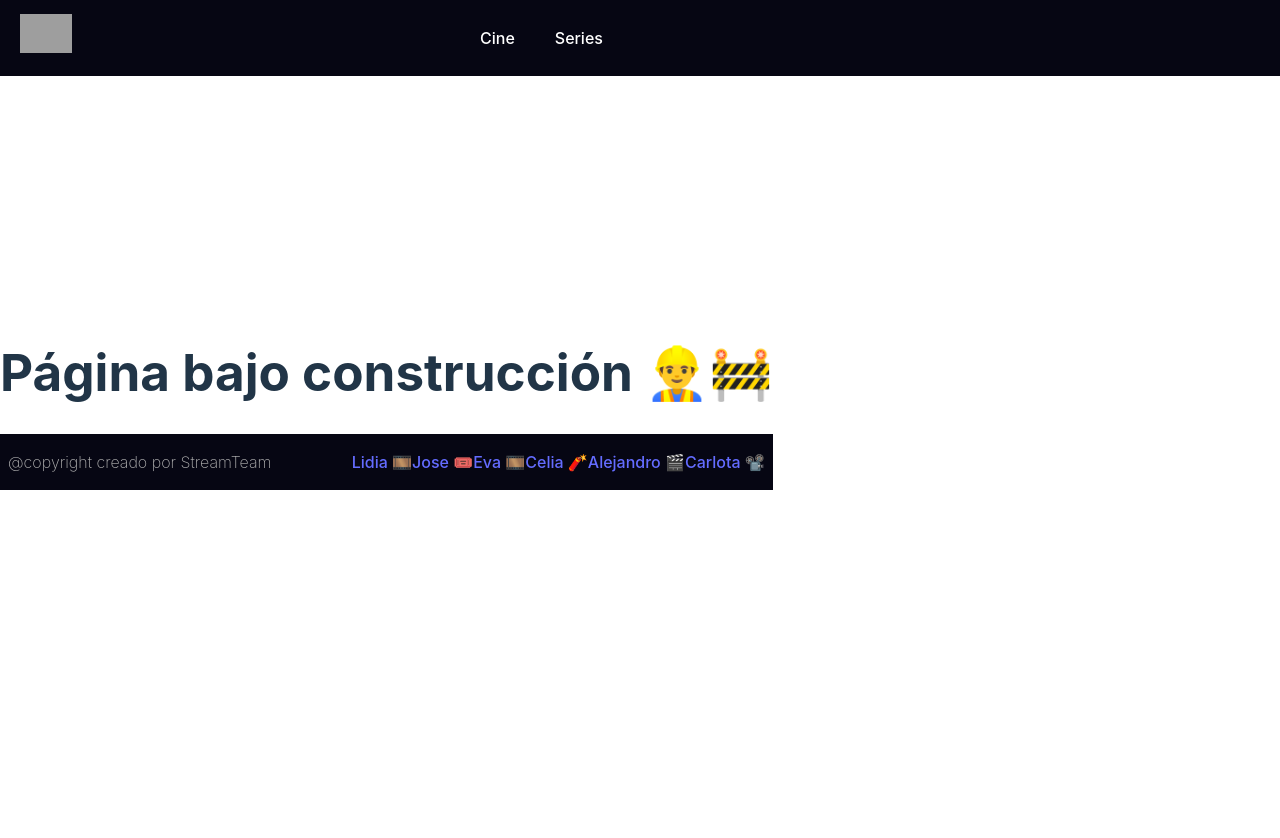
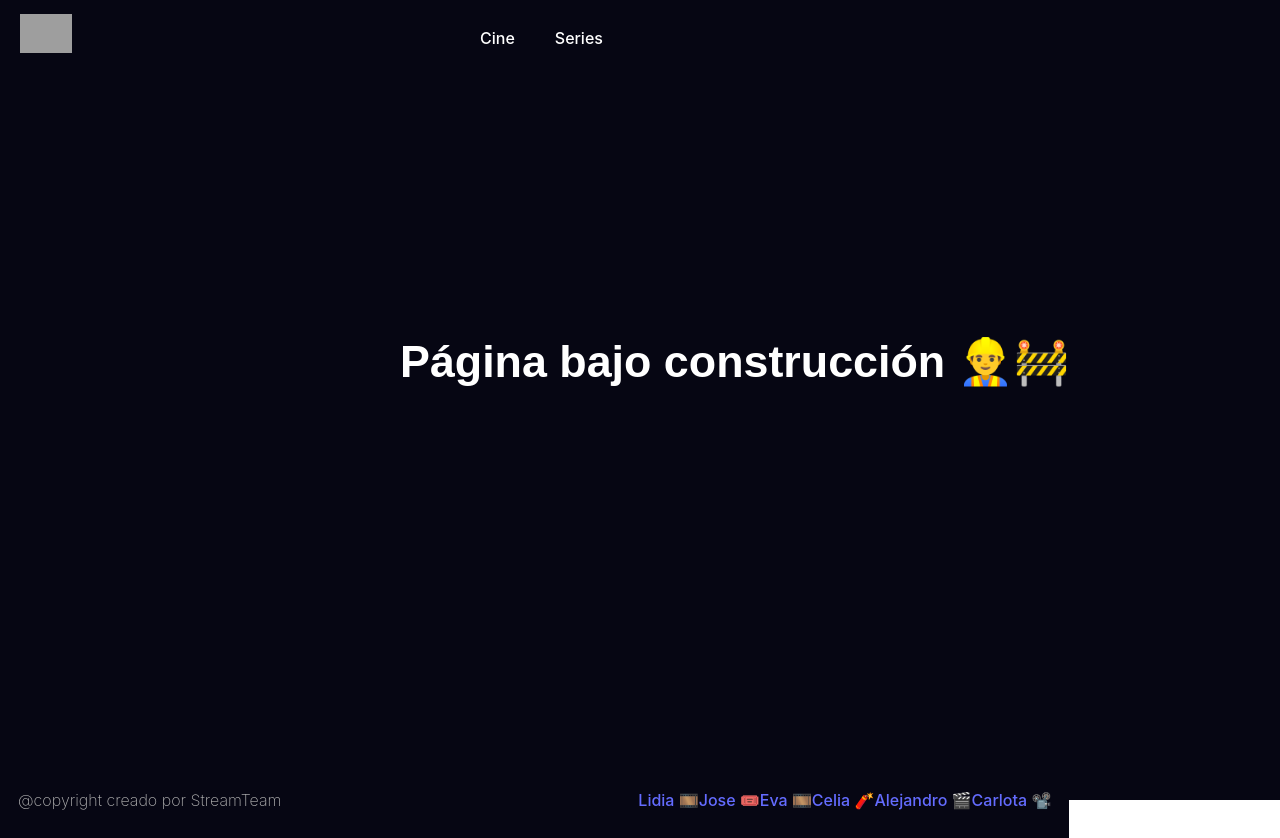
Before and after one commit to celiagarridoherrera/filminClon, a React (Vite) app: page /series in a window 1280 px wide. Before the commit the page ends 800 px from the top, so only its background shows below. Built offline with nearby package versions, Linux system fonts and the light colour scheme; grey boxes are pictures that could not be loaded.

Commit message:
added routes to series, movies and home pages (logo) and ajust styles.css

```diff
--- a/src/App.jsx
+++ b/src/App.jsx
@@ -6,13 +6,13 @@ import { CategoryCarousel } from "./components/Categories/Categories";
 import FilmsPage from "./components/Films/Filmspage";
 import SeriesPage from "./components/Series/Seriespage";
 import Footer from "./components/Footer/Footer";
+import './components/stylespage.css';
 
 function App() {
   return (
     <Router>
       <Navbar />
       <Routes>
-        {/* Página principal */}
         <Route
           path="/"
           element={
@@ -22,12 +22,10 @@ function App() {
             </>
           }
         />
-        {/* Página de Cine */}
         <Route path="/films" element={<FilmsPage />} />
-        {/* Página de Series */}
         <Route path="/series" element={<SeriesPage />} />
       </Routes>
-      <Footer />
+      <Footer/>
     </Router>
   );
 }
--- a/src/components/Films/Filmspage.jsx
+++ b/src/components/Films/Filmspage.jsx
@@ -1,3 +1,4 @@
+
 function FilmsPage() {
     return (
       <div className="sf-page">
--- a/src/components/Footer/styles.css
+++ b/src/components/Footer/styles.css
@@ -1,7 +1,7 @@
 .footer {
     background-color: #060613;
     color: #b3b3b3;
-    padding: 10 px 10 px;
+    padding: 10px 10px;
 }
 
 .footer-container {
@@ -17,9 +17,9 @@
 
   .footer-left {
     justify-content:flex-start;
-    font-size: 30 px;
+    font-size: 16px;
     font-weight: 250;
-    margin-right: 40 px;
+    margin-right: 40px;
   }
   .left {
     float:left;
@@ -32,9 +32,9 @@
   .footer-right  {
     color: #b3b3b3;
     text-decoration: none;
-    margin-left: 40 px;
+    margin-left: 40px;
     justify-content:flex-end;
-    font-size: 48 px;
+    font-size: 16px;
     font-weight: 250;
 
   }
--- a/src/components/Navbar.jsx
+++ b/src/components/Navbar.jsx
@@ -5,7 +5,9 @@ const Navbar = () => {
   return (
     <nav style={styles.navbar}>
       <div style={styles.logo}>
-        <img style={styles.logoImg} src="./src/img/logo.png" alt="logo filmin" />
+      <Link to="/">
+          <img style={styles.logoImg} src="./src/img/logo.png" alt="logo filmin" />
+        </Link>
         </div>
       <ul style={styles.navLinks}>
 
--- a/src/components/Series/Seriespage.jsx
+++ b/src/components/Series/Seriespage.jsx
@@ -1,3 +1,5 @@
+import React from "react";
+
 function SeriesPage() {
   return (
     <div className="sf-page">
--- a/src/components/styles.css
+++ b/src/components/stylespage.css
@@ -7,6 +7,7 @@ html, body {
 }
 
 .sf-page {
+  margin-left: 400px;
   display: flex;
   justify-content: center;
   align-items: center;
```
